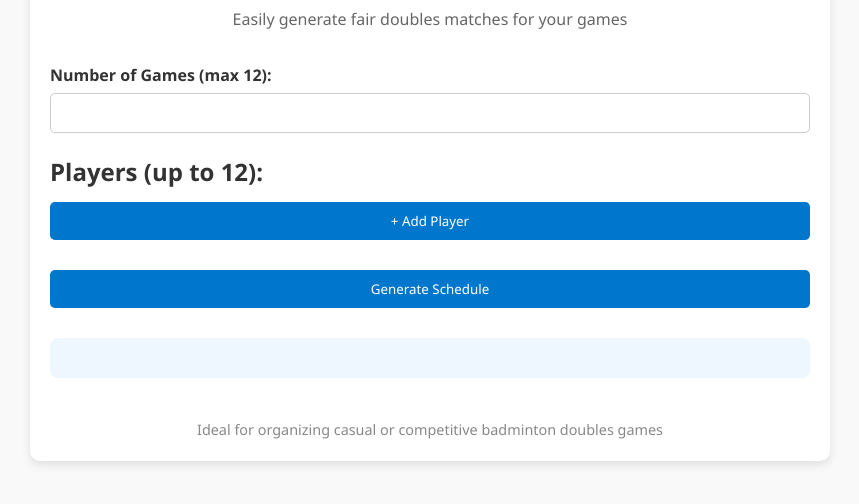
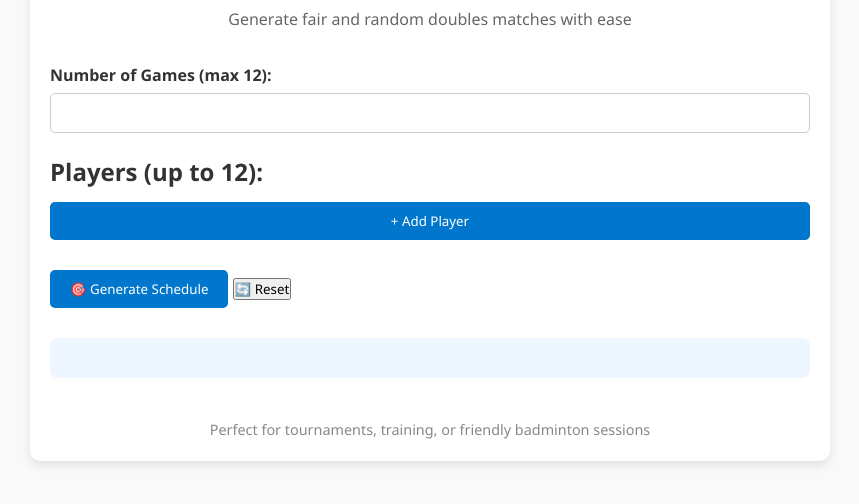
Before and after one commit to esg-sustainability/badminton-doubles-matchup, a plain HTML site: page index.html in a window 1280 px wide. Shown: the part 114-618 px from the top of the page, without its empty margins (210-1069 px from the left). Drawn offline with Linux system fonts and the light colour scheme.

Commit message:
Update index.html

```diff
--- a/index.html
+++ b/index.html
@@ -2,7 +2,7 @@
 <html lang="en">
 <head>
   <meta charset="UTF-8" />
-  <meta name="viewport" content="width=device-width, initial-scale=1.0" />
+  <meta name="viewport" content="width=device-width, initial-scale=1.0"/>
   <title>Badminton Doubles Matchup Generator</title>
   <link rel="stylesheet" href="style.css" />
 </head>
@@ -11,7 +11,7 @@
     <!-- Header -->
     <header class="header">
       <h1 class="title">🏸 Badminton Doubles Matchup Generator</h1>
-      <p class="subtitle">Easily generate fair doubles matches for your games</p>
+      <p class="subtitle">Generate fair and random doubles matches with ease</p>
     </header>
 
     <!-- Main Content -->
@@ -26,27 +26,24 @@
         <!-- Player Input Section -->
         <div id="playersInput" class="form-group">
           <h2 class="section-title">Players (up to 12):</h2>
-          <div id="playerList" class="players-list">
-            <!-- Dynamic player input fields go here -->
-          </div>
+          <div id="playerList" class="players-list"></div>
           <button type="button" id="addPlayerBtn" class="add-btn">+ Add Player</button>
         </div>
 
-        <!-- Generate Schedule -->
-        <div class="form-group">
-          <button type="submit" class="generate-btn">Generate Schedule</button>
+        <!-- Form Buttons -->
+        <div class="form-controls">
+          <button type="submit" class="generate-btn">🎯 Generate Schedule</button>
+          <button type="button" id="resetBtn" class="reset-btn">🔄 Reset</button>
         </div>
       </form>
 
-      <!-- Schedule Output -->
-      <section id="scheduleOutput" class="results-section">
-        <!-- Generated match schedule will appear here -->
-      </section>
+      <!-- Output Area -->
+      <section id="scheduleOutput" class="results-section"></section>
     </main>
 
     <!-- Footer -->
     <footer class="footer">
-      <p>Ideal for organizing casual or competitive badminton doubles games</p>
+      <p>Perfect for tournaments, training, or friendly badminton sessions</p>
     </footer>
   </div>
 
```
